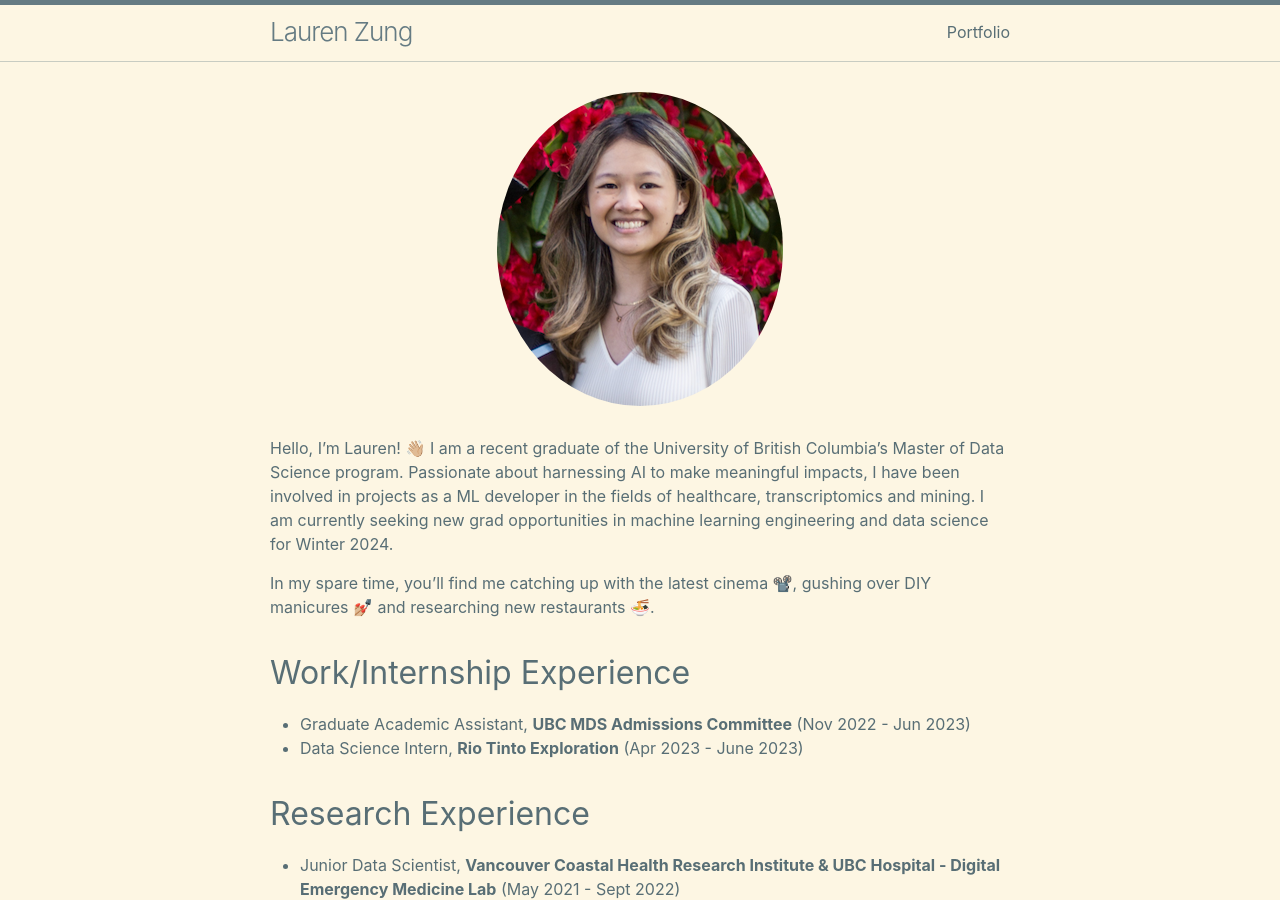
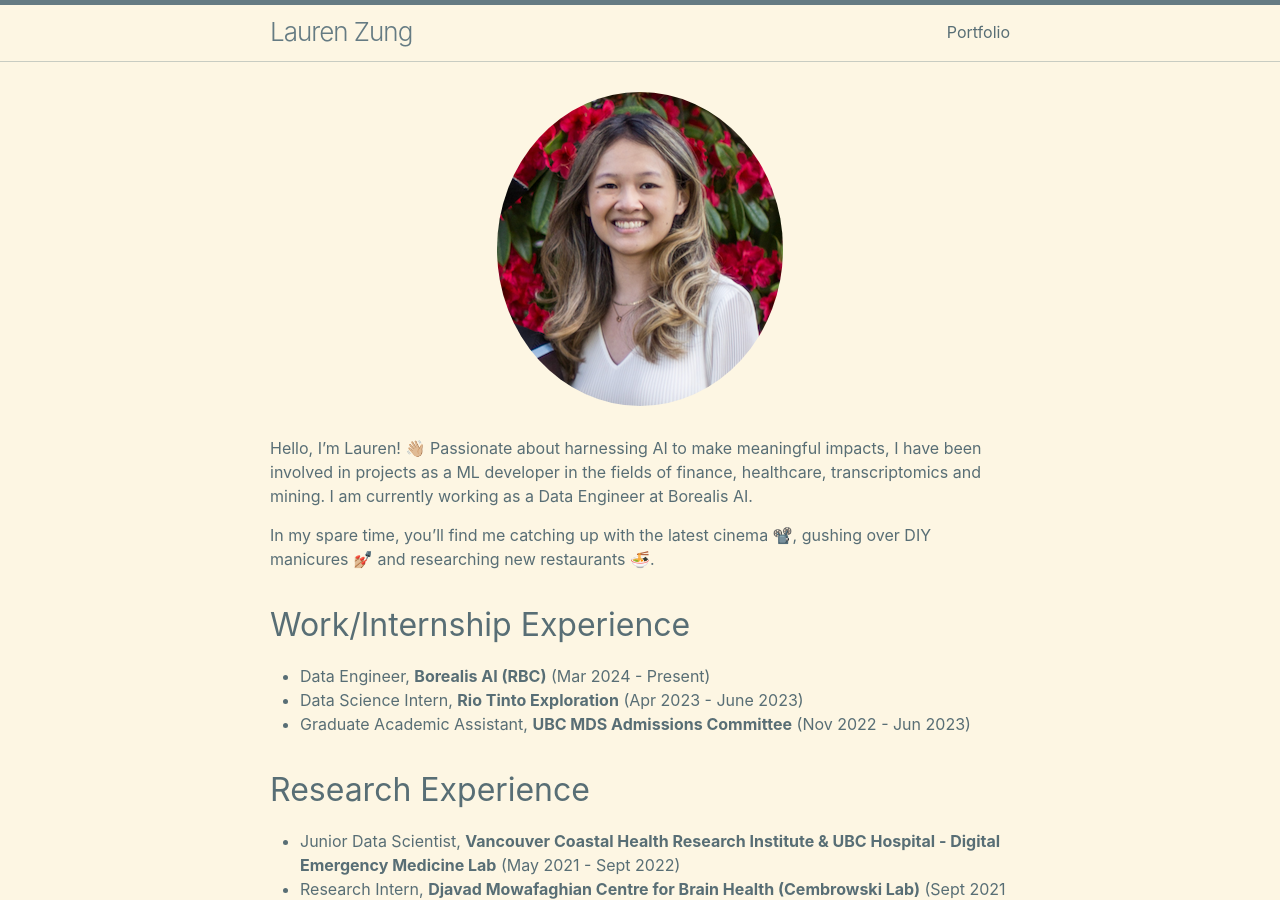
Before and after one commit to lzung/lzung.github.io, a Jekyll site: the page built from index.md, in a window 1280 px wide and 900 px high. Built offline with Jekyll 4.4.1, drawn with Linux system fonts in a browser that asks for light colours.

Commit message:
update new position and page

```diff
--- a/index.md
+++ b/index.md
@@ -4,14 +4,14 @@
 order: 1
 ---
 
-Hello, I'm Lauren! 👋🏼 I am a recent graduate of the University of British Columbia's Master of Data Science program. Passionate about harnessing AI to make meaningful impacts, I have been involved in projects as a ML developer in the fields of healthcare, transcriptomics and mining. I am currently seeking new grad opportunities in machine learning engineering and data science for Winter 2024.
+Hello, I'm Lauren! 👋🏼 Passionate about harnessing AI to make meaningful impacts, I have been involved in projects as a ML developer in the fields of finance, healthcare, transcriptomics and mining. I am currently working as a Data Engineer at Borealis AI.
 
 In my spare time, you'll find me catching up with the latest cinema 📽️, gushing over DIY manicures 💅🏼 and researching new restaurants 🍜.
 
 ## Work/Internship Experience
-
+- Data Engineer, **Borealis AI (RBC)** (Mar 2024 - Present)
+- Data Science Intern, **Rio Tinto Exploration** (Apr 2023 - June 2023)
 - Graduate Academic Assistant, **UBC MDS Admissions Committee** (Nov 2022 - Jun 2023)
-- Data Science Intern, **Rio Tinto Exploration** (Apr 2023 - June 2023)
 
 ## Research Experience
 
```
Also changed, not shown: gap_year.md (added).
